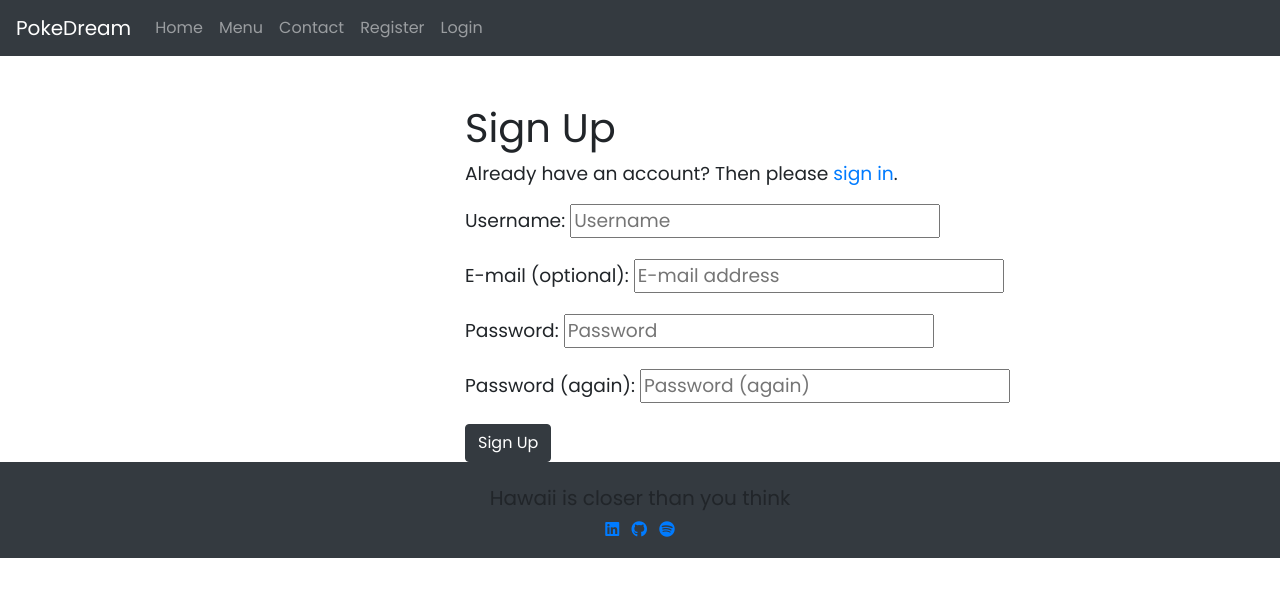
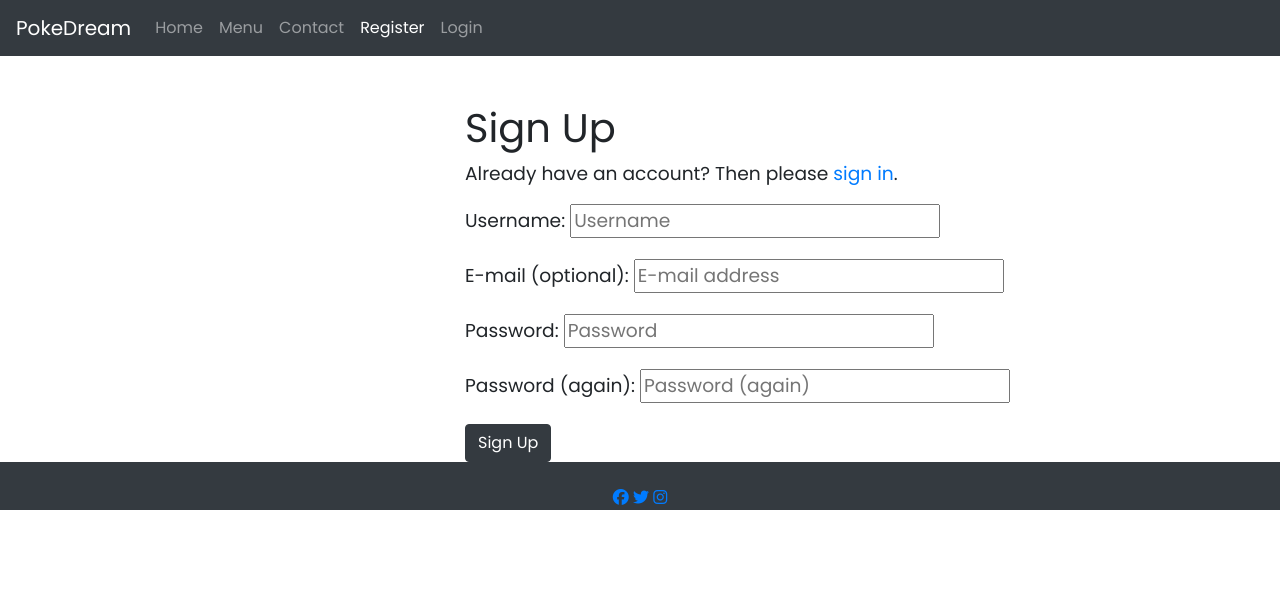
Before and after one commit to rubengardner/Restaurant_booking, a Django app: page /accounts/signup/ in a window 1280 px wide. Shown: the top 597 px of the page. Run offline with Django 3.2, Linux system fonts and the light colour scheme; some libraries are stand-ins or nearby versions.

Commit message:
Add active clases to navbar

```diff
--- a/book_table/templates/base.html
+++ b/book_table/templates/base.html
@@ -16,7 +16,7 @@
 <body>
   <header>
     <nav class="navbar navbar-expand-lg navbar-dark bg-dark">
-      <a class="navbar-brand" href="#">PokeDream</a>
+      <a class="navbar-brand" href="{% url 'index' %}">PokeDream</a>
       <button class="navbar-toggler" type="button" data-toggle="collapse" data-target="#navbarText"
         aria-controls="navbarText" aria-expanded="false" aria-label="Toggle navigation">
         <span class="navbar-toggler-icon"></span>
@@ -24,29 +24,29 @@
       <div class="collapse navbar-collapse" id="navbarText">
         <ul class="navbar-nav mr-auto">
           <li class="nav-item">
-            <a class="nav-link" href="{% url 'index' %}">Home <span class="sr-only">(current)</span></a>
+            <a class="nav-link {% if request.path == '/' %}active{% endif %}" href="{% url 'index' %}">Home <span class="sr-only">(current)</span></a>
           </li>
           <li class="nav-item">
-            <a class="nav-link" href="{% url 'menu' %}">Menu</a>
+            <a class="nav-link {% if request.path == '/menu' %}active{% endif %}" href="{% url 'menu' %}">Menu</a>
           </li>
           <li class="nav-item">
-            <a class="nav-link" href="{% url 'contact' %}">Contact</a>
+            <a class="nav-link {% if request.path == '/contact' %}active{% endif %}" href="{% url 'contact' %}">Contact</a>
           </li>
           {% if user.is_authenticated %}
           <li class="nav-item">
-            <a class="nav-link" href="{% url 'booking' %}">Table booking</a>
+            <a class="nav-link {% if request.path == '/booking' %}active{% endif %}" href="{% url 'booking' %}">Table booking</a>
           </li>
           <li class="nav-item">
-            <a class="nav-link" href="{% url 'mybookings' %}">My bookings</a>
+            <a class="nav-link {% if request.path == '/mybookings' %}active{% endif %}" href="{% url 'mybookings' %}">My bookings</a>
           </li>
           <li class="nav-item">
             <a class="nav-link"  href="#" data-toggle="modal" data-target="#exampleModal">Logout</a>
           </li>
           {% else %}
-          <li class="nav-item">
+          <li class="nav-item {% if request.path == '/accounts/signup/' %}active{% endif %}">
             <a class="nav-link" href="{% url 'account_signup' %}">Register</a>
           </li>
-          <li class="nav-item">
+          <li class="nav-item {% if request.path == '/accounts/login/' %}active{% endif %}">
             <a class="nav-link" href="{% url 'account_login' %}">Login</a>
           </li>
           {% endif %}
@@ -89,30 +89,12 @@
   </div>
 
   <footer class="container-fluid text-center  pt-4  navbar-dark bg-dark">
-    <div class="row">
-      <div class="col-12">
-        <h5>Hawaii is closer than you think </h5>
-        <ul class="list-inline">
-          <li class="list-inline-item">
-            <a target="_blank" href="#">
-              <i class="fa-brands fa-linkedin"></i>
-              <span class="sr-only">Linkedin</span>
-            </a>
-          </li>
-          <li class="list-inline-item">
-            <a target="_blank" href="#">
-              <i class="fa-brands fa-github"></i>
-              <span class="sr-only">Github</span>
-            </a>
-          </li>
-          <li class="list-inline-item">
-            <a target="_blank" href="#">
-              <i class="fa-brands fa-spotify"></i>
-              <span class="sr-only">Spotify</span>
-            </a>
-          </li>
-      </div>
-    </div>
+    <a href="https://facebook.com" target="_blank" rel="noopener"
+    aria-label="visit our Facebook page (opens in a new page)"><i class="fab fa-facebook"></i></a>
+<a href="https://twitter.com" target="_blank" rel="noopener"
+    aria-label="visit our Twitter page (opens in a new page)"><i class="fab fa-twitter"></i></a>
+<a href="https://instagram.com" target="_blank" rel="noopener"
+    aria-label="visit our Instgram page (opens in a new page)"><i class="fab fa-instagram"></i></a>
 
 
   </footer>
--- a/booking/settings.py
+++ b/booking/settings.py
@@ -86,6 +86,7 @@ TEMPLATES = [
                 'django.template.context_processors.debug',
                 'django.template.context_processors.request',
                 'django.contrib.auth.context_processors.auth',
+                'django.template.context_processors.request',
                 'django.contrib.messages.context_processors.messages',
             ],
         },
```
Also changed, not shown: book_table/views.py (+6 -3 lines), db.sqlite3.
